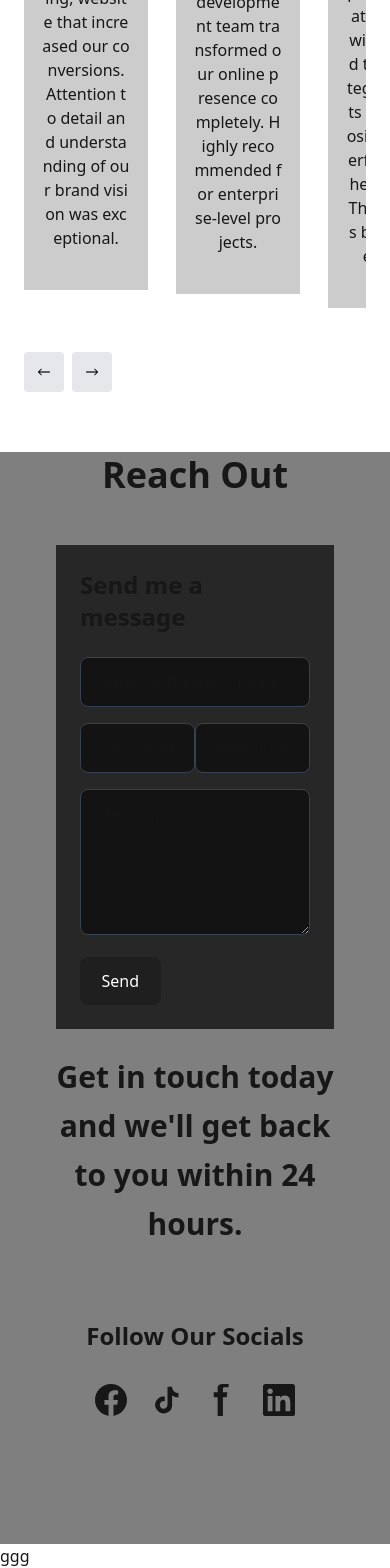
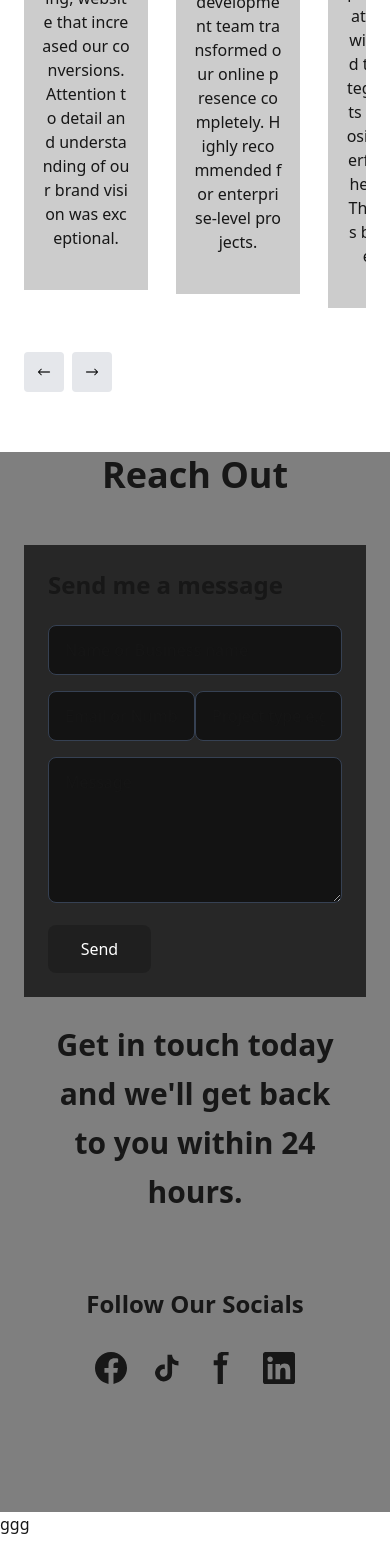
Before and after one commit to Alpha-Prince/sire-prince, a Next.js app: page / in a window 390 px wide. Shown: the part 7803-9371 px from the top of the page. After the commit the page ends 9339 px from the top, so only its background shows below. Built offline with nearby package versions, Linux system fonts and the light colour scheme.

Commit message:
Resolve merge conflicts

```diff
--- a/app/components/Contact.jsx
+++ b/app/components/Contact.jsx
@@ -5,14 +5,14 @@ import React from 'react'
 
 const contact = () => {
 return (
-    <div className='flex-row items-center justify-between w-full  bg-black/50 pb-20 px-8 sm:py-20 lg:px-12 '>
+    <div className='flex-row items-center justify-between w-full  bg-black/50 pb-20 sm:py-20 lg:px-12 '>
          <h1 className="text-center text-4xl md:text-5xl lg:text-6xl font-bold leading-tight ">
     Reach Out
           </h1>
    <div className='w-full py-12 px-6 sm:py-18 sm:px-24 flex flex-col-reverse md:flex-row items-start justify-between gap-6'>
 
 
-<div className='flex flex-col items-center sm:items-start justify-between h-full w-full sm:w-[45%] gap-18 sm:gap-25 '>
+<div className='flex flex-col items-center sm:items-start justify-between h-full w-full px-8 sm:w-[45%] gap-18 sm:gap-25 '>
   <h2 className='text-3xl sm:text-5xl text-center sm:text-start leading-relaxed sm:leading-loose lg:leading-16 font-bold w-full'>
     Get in touch today and we'll get back to you within 24 hours.
   </h2>
@@ -46,7 +46,7 @@ return (
 
 
 
-    <div className="max-w-lg mx-autor bg-[#272727] p-6">
+    <div className="w-full sm:max-w-lg  mx-autor bg-[#272727] p-6">
       <h3 className="text-2xl font-bold mb-6">Send me a message</h3>
 
       <form  className="space-y-4">
@@ -57,7 +57,7 @@ return (
           required
           className="w-full px-4 py-3 bg-black/50 border border-gray-700 rounded-lg focus:outline-none focus:border-blue-400"
         />
-        <div  className='flex items-center justify-between'>
+        <div  className='flex sm:flex-col items-center justify-between'>
             <input
           type="email"
           name="email"
```
